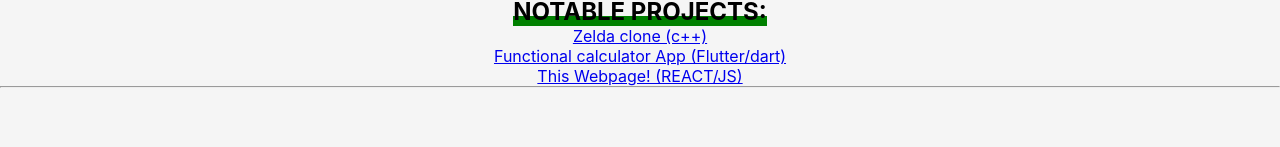
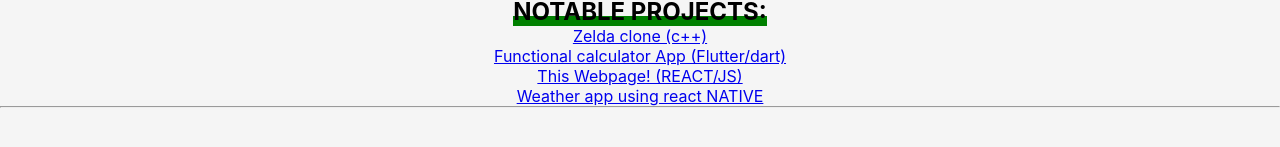
Before and after one commit to austinhutchen/About-Me, a React (Create React App) app: page / in a window 1280 px wide. Shown: the part 431-578 px from the top of the page. Built offline with nearby package versions, Linux system fonts and the light colour scheme.

Commit message:
added new projects

```diff
--- a/src/App.js
+++ b/src/App.js
@@ -90,6 +90,11 @@ const Foot = () => {
           <a href="https://github.com/austinhutchen/About-Me.git">
               This Webpage! (REACT/JS)
             </a>
+            <li>
+            <a href="https://github.com/austinhutchen/weather-native.git">
+            Weather app using react NATIVE
+          </a>
+            </li>
             </li>
         </ul>
       </p>
```
